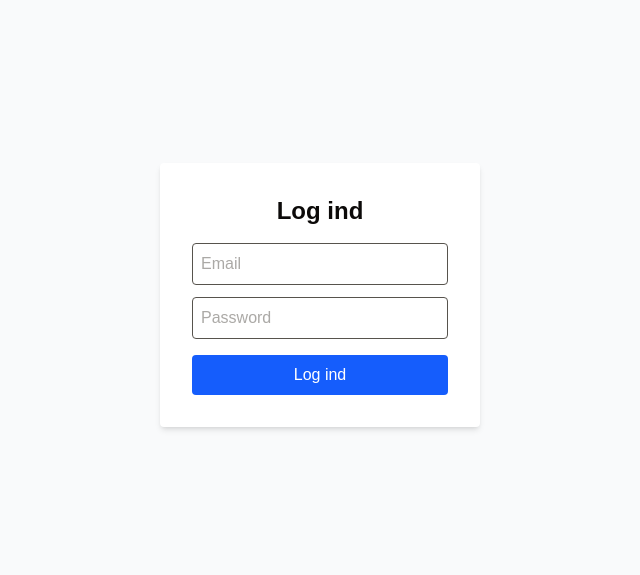
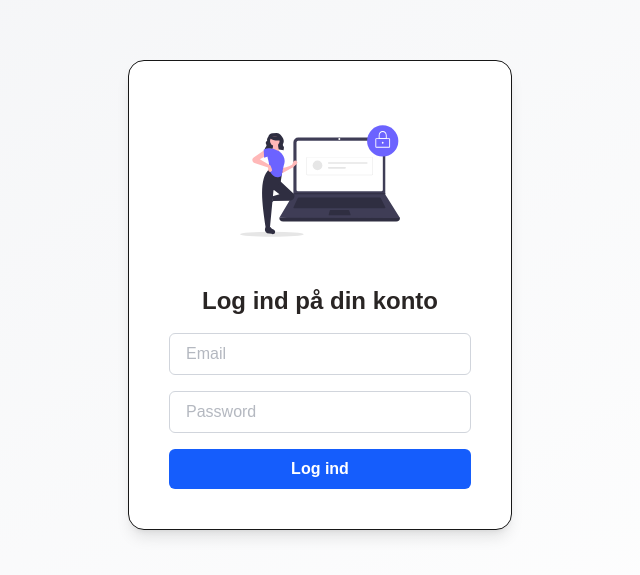
Before and after one commit to MarkusIngerslev/next-economic-frontend, a Next.js app: page /login in a window 1280 px wide. Shown: the part 105-680 px from the top of the page, without its empty margins (320-960 px from the left). Built offline with nearby package versions, Linux system fonts and the light colour scheme; no server answers.

Commit message:
Changed the look of the login page and form

```diff
--- a/src/app/login/page.tsx
+++ b/src/app/login/page.tsx
@@ -11,7 +11,7 @@ const LoginForm = dynamic(
 
 export default function LoginPage() {
   return (
-    <main className="min-h-screen flex items-center justify-center bg-gray-50">
+    <main className="min-h-screen flex items-center justify-center bg-gradient-to-br from-gray-100 to-white px-4">
       <LoginForm />
     </main>
   );
--- a/src/app/ui/login-form.tsx
+++ b/src/app/ui/login-form.tsx
@@ -1,12 +1,9 @@
 import { useState } from "react";
 import { useAuth } from "@/context/AuthContext";
 import { authService } from "@/services/api";
+import { motion } from "framer-motion";
 
-interface LoginFormProps {
-  // Interface for props if needed
-}
-
-export function LoginForm(props: LoginFormProps) {
+export function LoginForm() {
   const { login } = useAuth();
   const [email, setEmail] = useState("");
   const [password, setPassword] = useState("");
@@ -34,18 +31,35 @@ export function LoginForm(props: LoginFormProps) {
   };
 
   return (
-    <form
+    <motion.form
       onSubmit={handleSubmit}
-      className="bg-white p-8 rounded shadow-md w-80"
+      className="bg-white p-10 rounded-2xl shadow-lg w-full max-w-sm border"
+      initial={{ opacity: 0, y: 20 }}
+      animate={{ opacity: 1, y: 0 }}
+      transition={{ duration: 0.4 }}
     >
-      <h2 className="text-2xl font-bold mb-4 text-center text-stone-950">
-        Log ind
+      {/* Ikon eller illustration */}
+      <div className="flex justify-center mb-6">
+        <img
+          src="/login-illustration.svg"
+          alt="Login illustration"
+          className="w-40 h-40"
+        />
+      </div>
+
+      <h2 className="text-2xl font-bold mb-4 text-center text-stone-800">
+        Log ind på din konto
       </h2>
-      {error && <p className="text-red-500 mb-2">{error}</p>}
+
+      {error && (
+        <p className="text-red-500 mb-4 text-sm text-center">{error}</p>
+      )}
+
+      <div className="space-y-4 text-gray-500">
         <input
           type="email"
           placeholder="Email"
-        className="w-full p-2 mb-3 border rounded text-stone-600"
+          className="w-full px-4 py-2 border border-gray-300 rounded-md focus:ring-2 focus:ring-blue-500 focus:outline-none"
           value={email}
           onChange={(e) => setEmail(e.target.value)}
           required
@@ -53,18 +67,19 @@ export function LoginForm(props: LoginFormProps) {
         <input
           type="password"
           placeholder="Password"
-        className="w-full p-2 mb-4 border rounded text-stone-600"
+          className="w-full px-4 py-2 border border-gray-300 rounded-md focus:ring-2 focus:ring-blue-500 focus:outline-none"
           value={password}
           onChange={(e) => setPassword(e.target.value)}
           required
         />
         <button
           type="submit"
-        className="w-full bg-blue-600 text-white py-2 rounded hover:bg-blue-700 transition"
+          className="w-full bg-blue-600 hover:bg-blue-700 text-white font-semibold py-2 rounded-md transition disabled:opacity-60"
           disabled={loading}
         >
           {loading ? "Logger ind..." : "Log ind"}
         </button>
-    </form>
+      </div>
+    </motion.form>
   );
 }
```
Also changed, not shown: public/login-illustration.svg (added). Lines whose indentation alone changed are shown as unchanged.
